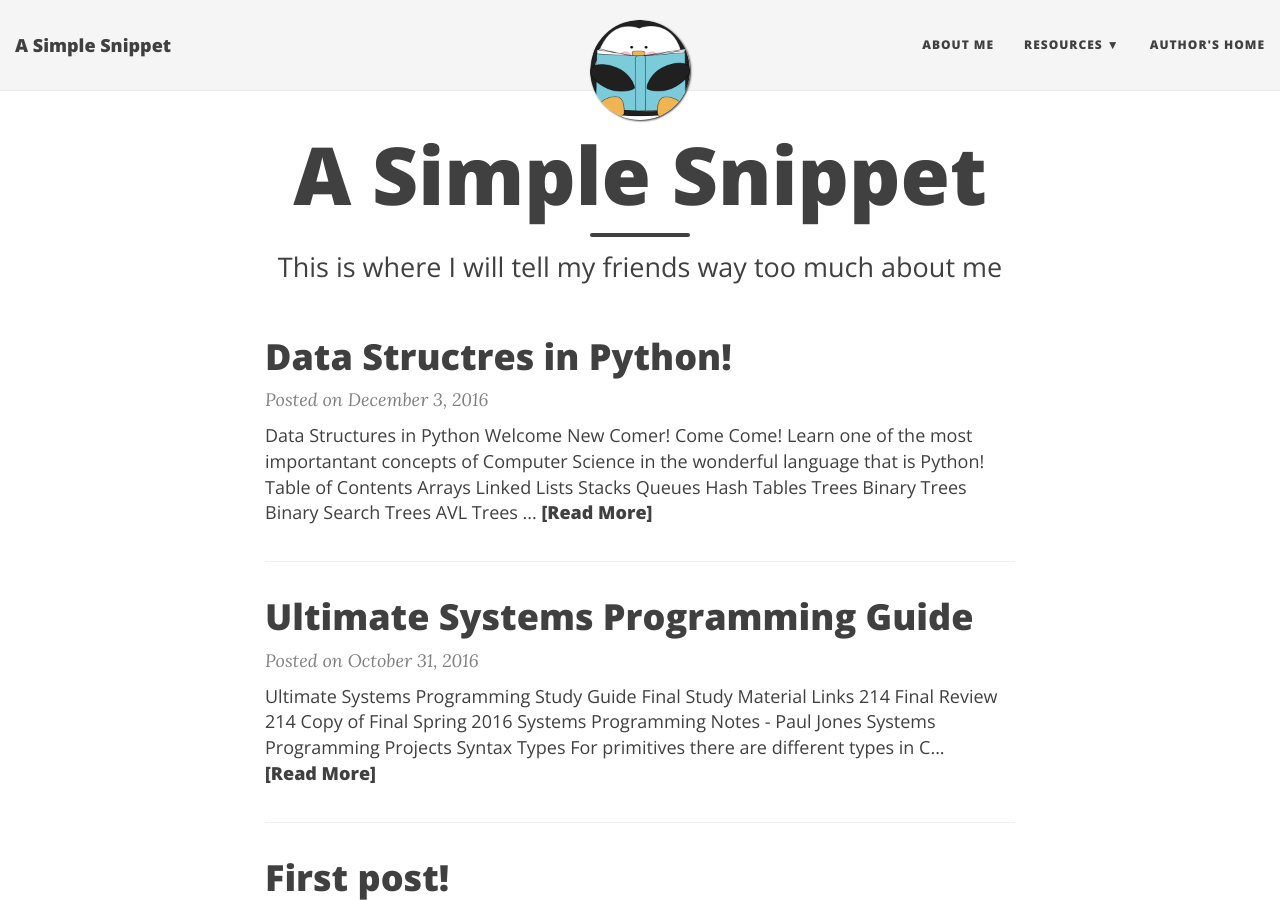
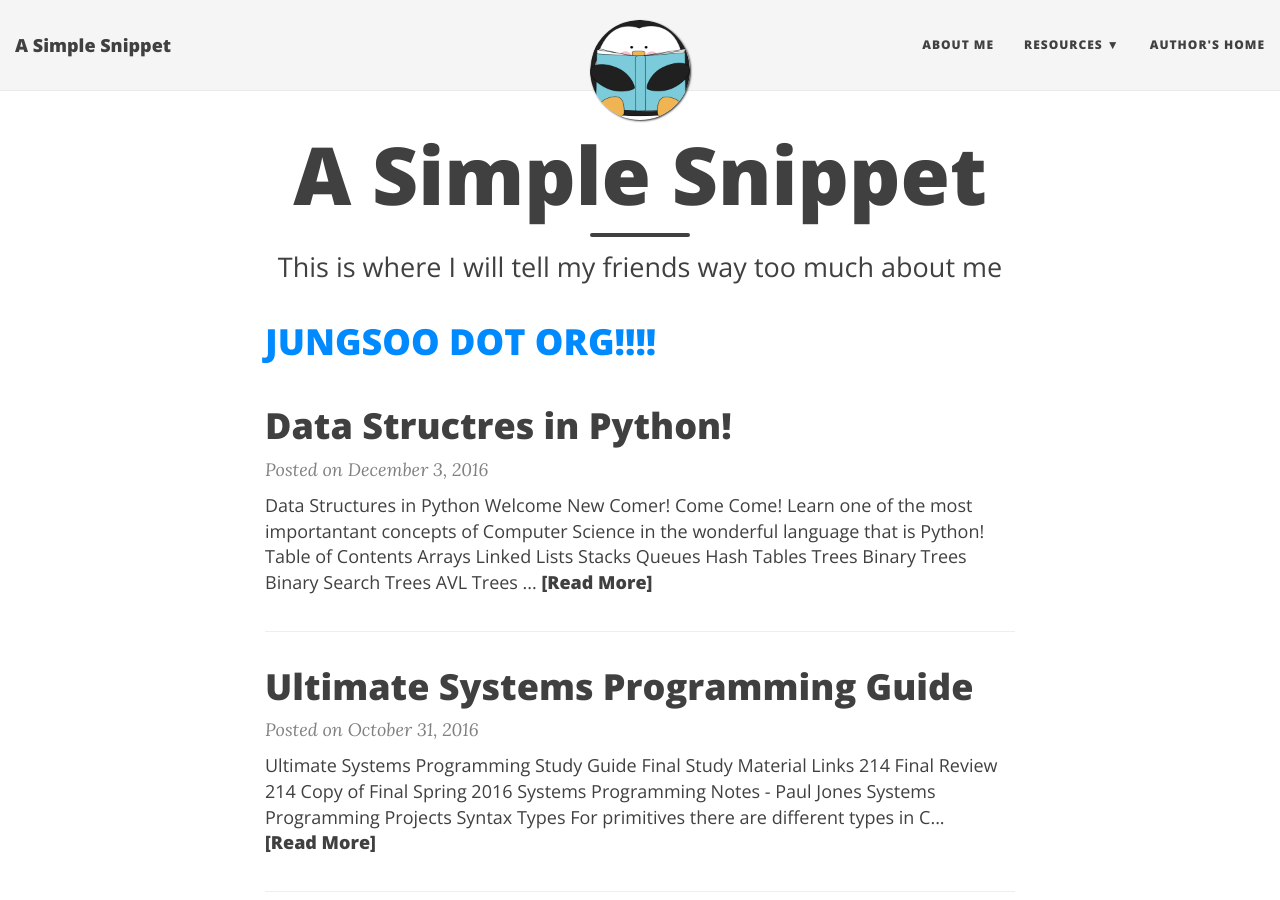
Before and after one commit to QasimAbbas/qasimabbas.github.io, a Jekyll site: the page built from index.html, in a window 1280 px wide and 900 px high. Built offline with Jekyll 4.4.1, drawn with Linux system fonts in a browser that asks for light colours; nearby versions of some CDN libraries; the list of posts is cut into pages by our own code.

Commit message:
fixed issues #1, #3, #4, #5

```diff
--- a/index.html
+++ b/index.html
@@ -3,7 +3,7 @@
 title: A Simple Snippet
 subtitle: This is where I will tell my friends way too much about me
 ---
-
+<h1><a href="jungsoo.org">JUNGSOO DOT ORG!!!!</a></h1>
 <div class="posts-list">
   {% for post in paginator.posts %}
   <article class="post-preview">
```
